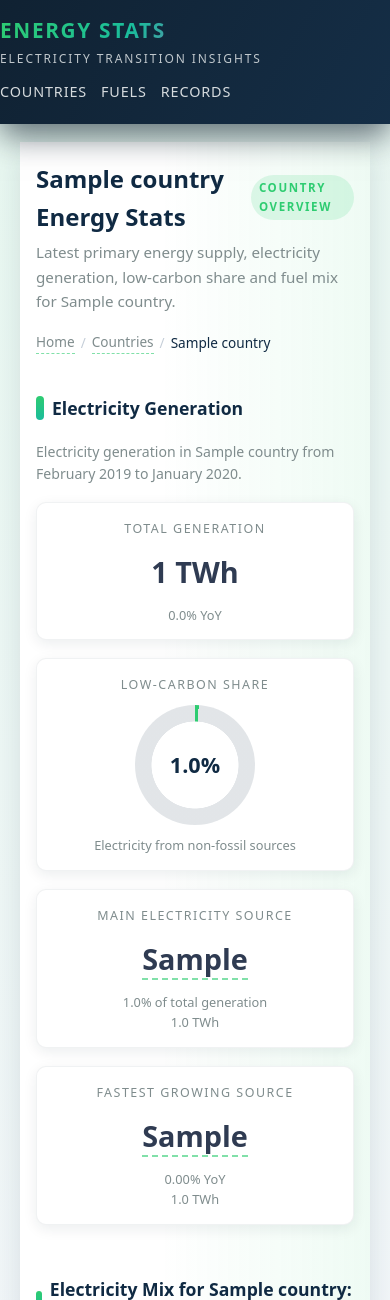
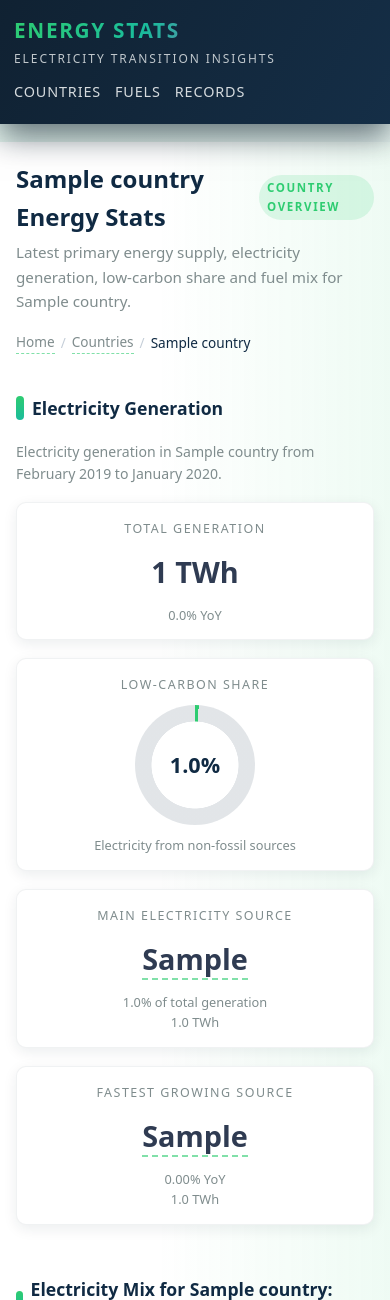
Before and after one commit to jarthorn/energy-stats, a Django app: page /countries/000/ in a window 390 px wide; the page is wider, and only the part inside the window is pictured. Shown: the top 1300 px of that part. Run offline with Django 5.2, Linux system fonts and the light colour scheme; tables that the repository leaves empty hold one stand-in row (values such as "Sample post"); some libraries are stand-ins or nearby versions.

Commit message:
Improve mobile layout

```diff
--- a/core/templates/core/base.html
+++ b/core/templates/core/base.html
@@ -60,11 +60,15 @@
             padding: 0 20px;
         }
 
+        .page-container {
+            width: 100%;
+        }
+
         .header-inner {
             display: flex;
             align-items: center;
             justify-content: space-between;
-            padding: 14px 0;
+            padding: 14px;
         }
 
         .logo {
@@ -622,6 +626,11 @@
             .page-shell {
                 padding: 18px 0 26px;
             }
+
+            .page-container {
+                padding-left: 0;
+                padding-right: 0;
+            }
         }
 
         {% block extra_styles %}{% endblock %}
@@ -644,7 +653,7 @@
     </header>
 
     <div class="page-shell">
-        <div class="container">
+        <div class="container page-container">
             <div class="page-surface">
                 {% block page_header %}{% endblock %}
                 <div class="page-main">
```
